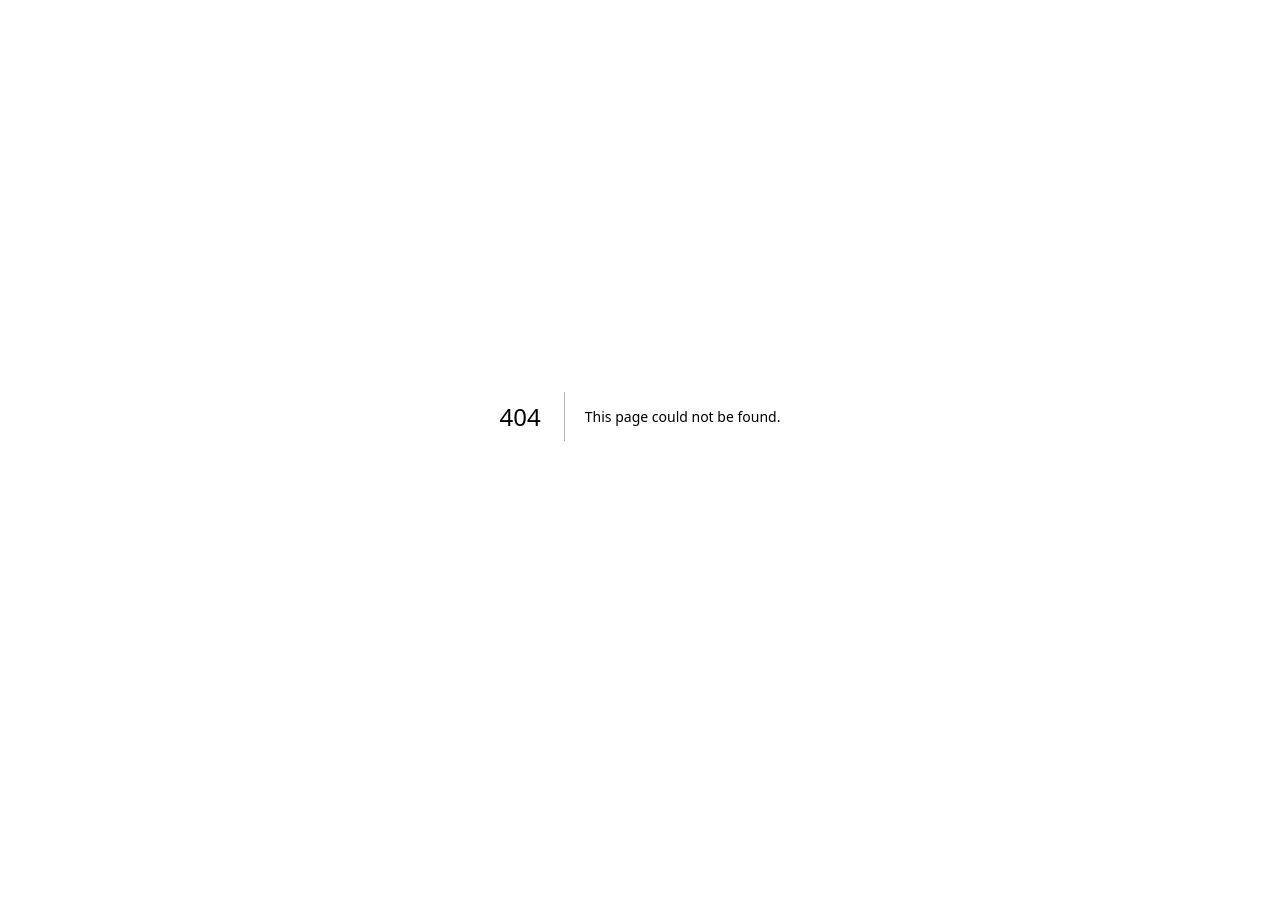
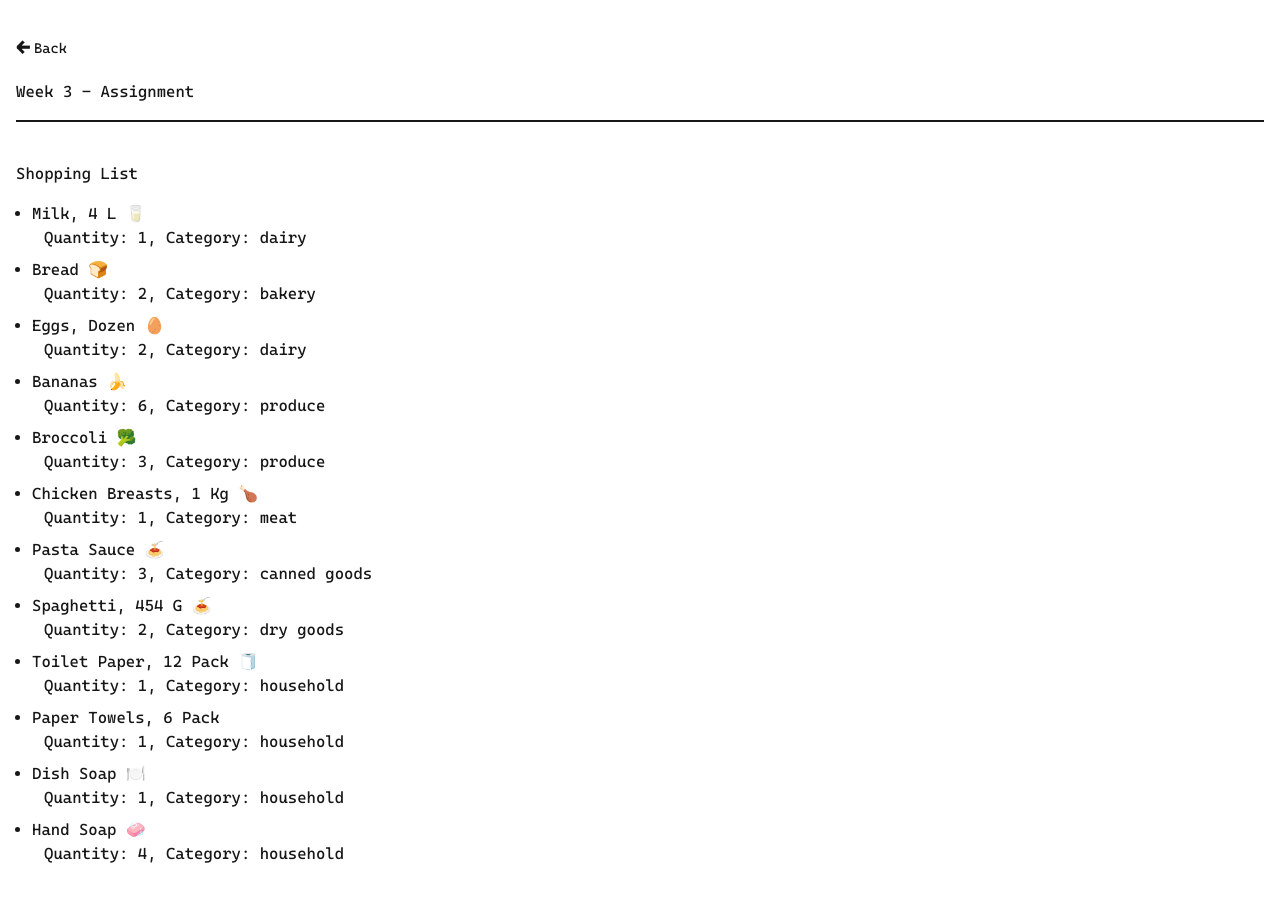
Before and after one commit to EmmanuelPedroza/cprg306-assignments, a Next.js app: page /week-3 in a window 1280 px wide. Before the commit this address had no page. Before the commit the page ends 832 px from the top, so only its background shows below. Built offline with nearby package versions, Linux system fonts and the light colour scheme.

Commit message:
week-3 assignment: done

```diff
--- a/app/page.js
+++ b/app/page.js
@@ -18,6 +18,8 @@ export default function Home() {
           <h2 className="text-lg mb-2">Assignments</h2>
             <ul className="list-disc list-inside mt-4">
               <li className="mb-1"><Link className="nav-link" href="/week-2">Week 2 Assignment</Link></li>
+              <li className="mb-1"><Link className="nav-link" href="/week-3">Week 3 Assignment</Link></li>
+              <li className="mb-1"><Link className="nav-link" href="/week-4">Week 4 Assignment</Link></li>
             </ul>
         </div>
 
--- /dev/null
+++ b/app/week-3/_components/item-list.js
@@ -0,0 +1,90 @@
+import Item from "./item";
+
+export default function ItemList() {
+    const item1 = {
+    name: "milk, 4 L 🥛",
+    quantity: 1,
+    category: "dairy",
+    };
+
+    const item2 = {
+    name: "bread 🍞",
+    quantity: 2,
+    category: "bakery",
+    };
+
+    const item3 = {
+    name: "eggs, dozen 🥚",
+    quantity: 2,
+    category: "dairy",
+    };
+
+    const item4 = {
+    name: "bananas 🍌",
+    quantity: 6,
+    category: "produce",
+    };
+
+    const item5 = {
+    name: "broccoli 🥦",
+    quantity: 3,
+    category: "produce",
+    };
+
+    const item6 = {
+    name: "chicken breasts, 1 kg 🍗",
+    quantity: 1,
+    category: "meat",
+    };
+
+    const item7 = {
+    name: "pasta sauce 🍝",
+    quantity: 3,
+    category: "canned goods",
+    };
+
+    const item8 = {
+    name: "spaghetti, 454 g 🍝",
+    quantity: 2,
+    category: "dry goods",
+    };
+
+    const item9 = {
+    name: "toilet paper, 12 pack 🧻",
+    quantity: 1,
+    category: "household",
+    };
+
+    const item10 = {
+    name: "paper towels, 6 pack",
+    quantity: 1,
+    category: "household",
+    };
+
+    const item11 = {
+    name: "dish soap 🍽️",
+    quantity: 1,
+    category: "household",
+    };
+
+    const item12 = {
+    name: "hand soap 🧼",
+    quantity: 4,
+    category: "household",
+    };
+
+    const arrayOfItems = [item1, item2, item3, item4, item5, item6, item7, item8, item9, item10, item11, item12];
+
+    return (
+        <div className="container">
+            <ul className="m-4">
+            {arrayOfItems.map((item, index) => (
+                <li className="list-disc mb-2" key={index}>
+                    <Item {...item} />
+                </li>
+            ))}
+            </ul>
+
+        </div>
+    );
+}
--- /dev/null
+++ b/app/week-3/_components/item.js
@@ -0,0 +1,8 @@
+export default function Item({name, quantity, category}) {
+    return (
+        <div>
+            <h3 className="capitalize">{name}</h3>
+            <p className="font-thin ml-3">Quantity: {quantity}, Category: {category}</p>
+        </div>
+    );
+}
--- /dev/null
+++ b/app/week-3/page.js
@@ -0,0 +1,21 @@
+import MyBackButton from "../_components/my-back-button";
+import ItemList from "./_components/item-list";
+
+export const metadata = {
+    title: "Shopping List",
+    description: "A simple shopping list application"
+};
+
+export default function Page() {
+    return (
+        <div>
+            <MyBackButton />
+            <h1>Week 3 - Assignment</h1>
+            <hr className="border mt-4 mb-4"/>
+            <br/>
+            <h1>Shopping List</h1>
+            <ItemList />
+        </div>
+
+    );
+}
--- /dev/null
+++ b/app/week-4/page.js
@@ -0,0 +1,13 @@
+import MyBackButton from "../_components/my-back-button";
+
+export default function Page() {
+    return (
+        <div>
+            <MyBackButton />
+            <h1>Week 4 - Assignment</h1>
+            <hr className="border mt-4 mb-4"/>
+            <br/>
+        </div>
+
+    );
+}
```
Also changed, not shown: app/week-4/_components/new-item.js (added).
